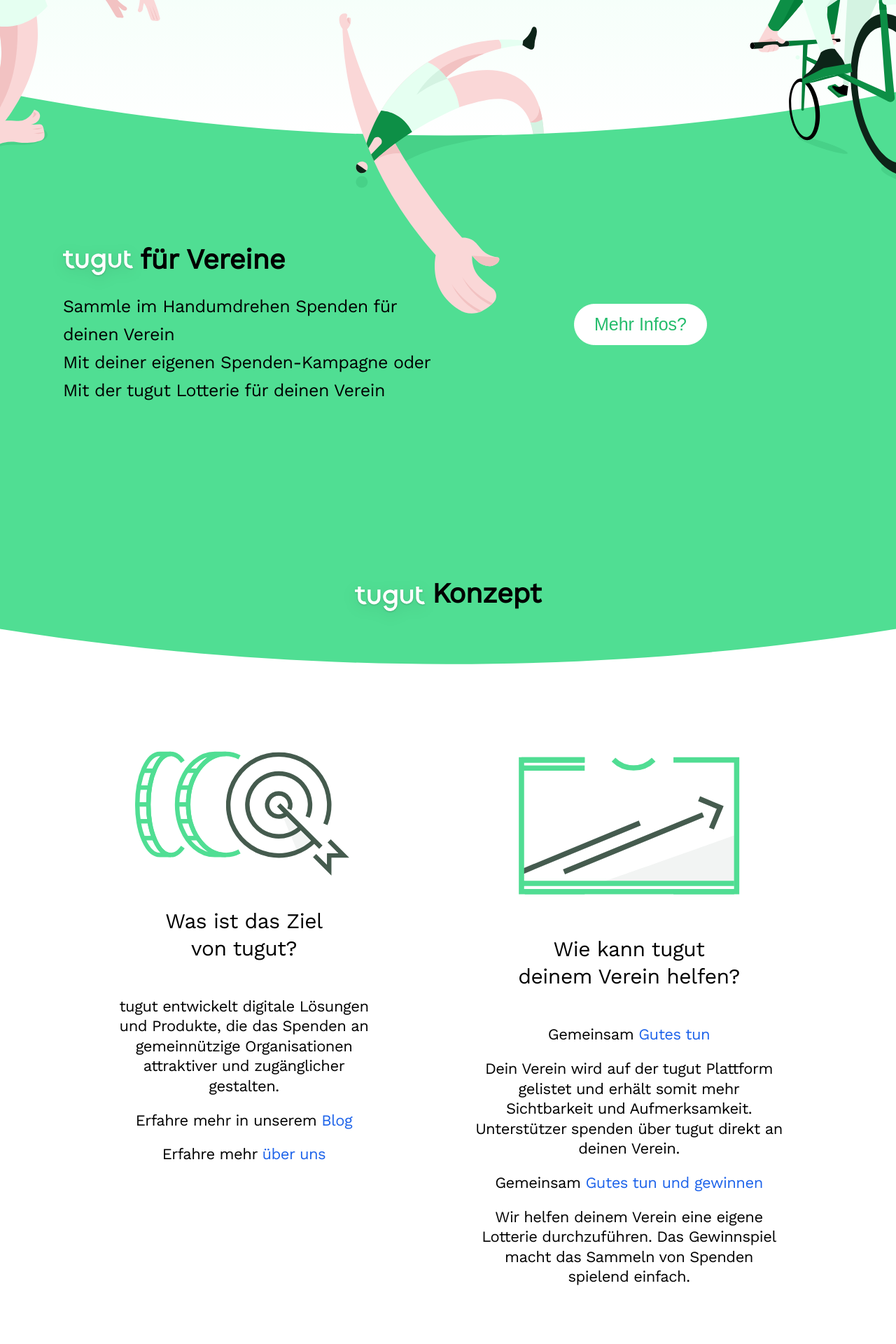
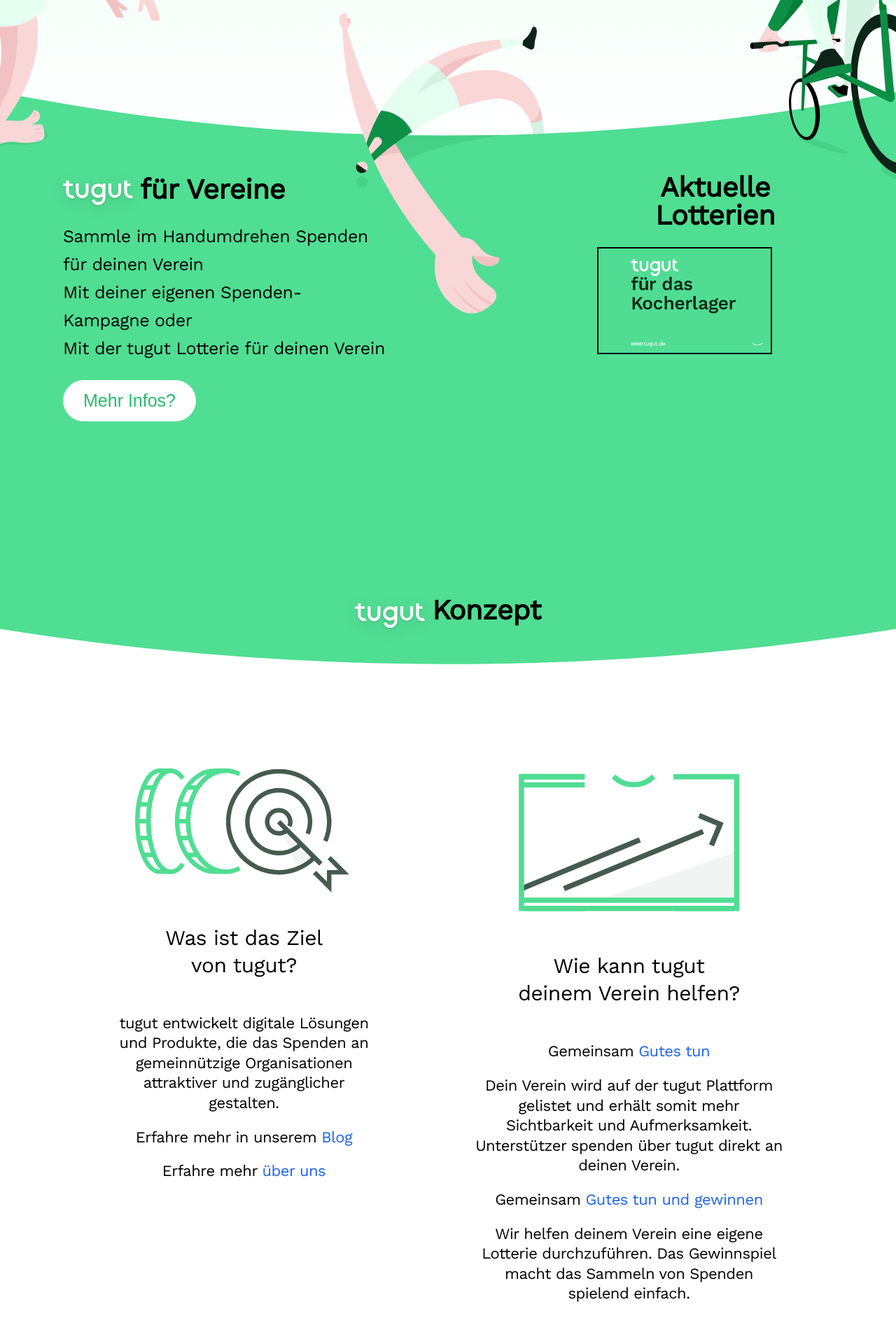
Before and after one commit to tugut-de/site, a Jekyll site: the page built from index.html, in a window 1280 px wide. Shown: the part 350-2270 px from the top of the page at 70% size. Built offline with Jekyll 4.4.1, drawn with Linux system fonts in a browser that asks for light colours; nearby versions of some CDN libraries.

Commit message:
kocherlager link on main

```diff
--- a/_layouts/default.html
+++ b/_layouts/default.html
@@ -40,10 +40,20 @@
                   Mit deiner eigenen Spenden-Kampagne oder</br>
                   Mit der tugut Lotterie für deinen Verein
                 </div>
+                <input type="button"
+                       class="btn cta" value="Mehr Infos?"
+                       onclick="location.href='mailto:info@tugut.de';"/>
               </div>
-              <div id="what-right">
-                <input type="button" class="btn cta" value="Mehr Infos?"
-                       onclick="location.href='mailto:info@tugut.de';"/>
+              <div class="what-right">
+                <div id="what-is">
+                  Aktuelle Lotterien
+                </div>
+                <div class="what-is-left-explanation">
+                  <a target="_self" href="{{ site.url }}{{ site.baseurl }}/kocherlager">
+                  <img src="{{ site.url }}{{ site.baseurl }}/assets/sample_preview.png"
+                       class="los">
+                  </a>
+                </div>
               </div>
             </div>
 
--- a/_sass/layout.scss
+++ b/_sass/layout.scss
@@ -247,10 +247,16 @@
 	display: flex;
 	font-size: 2.5rem;
 	line-height: 1.6;
+	margin-bottom: 25px;
+}
+
+.los {
+	border: 2px solid black;
+	max-width: 250px;
 }
 
 #more {
-	margin-top: 350px;
+	margin-top: 250px;
 	display: flex;
 	flex-direction: row;
 }
@@ -259,11 +265,10 @@
 	width: 100%;
 }
 
-#what-right {
+.what-right {
+	padding-left: 300px;
 	display: flex;
 	flex-direction: column;
-	justify-content: center;
-	align-items: center;
 	text-align: center;
 	width: 100%;
 }
@@ -735,7 +740,9 @@
 		text-align: center;
 	}
 
-	#what-right {
+	.what-right {
+		align-items: center;
+		padding-left: 0;
 		margin-top: 50px;
 	}
 
```
